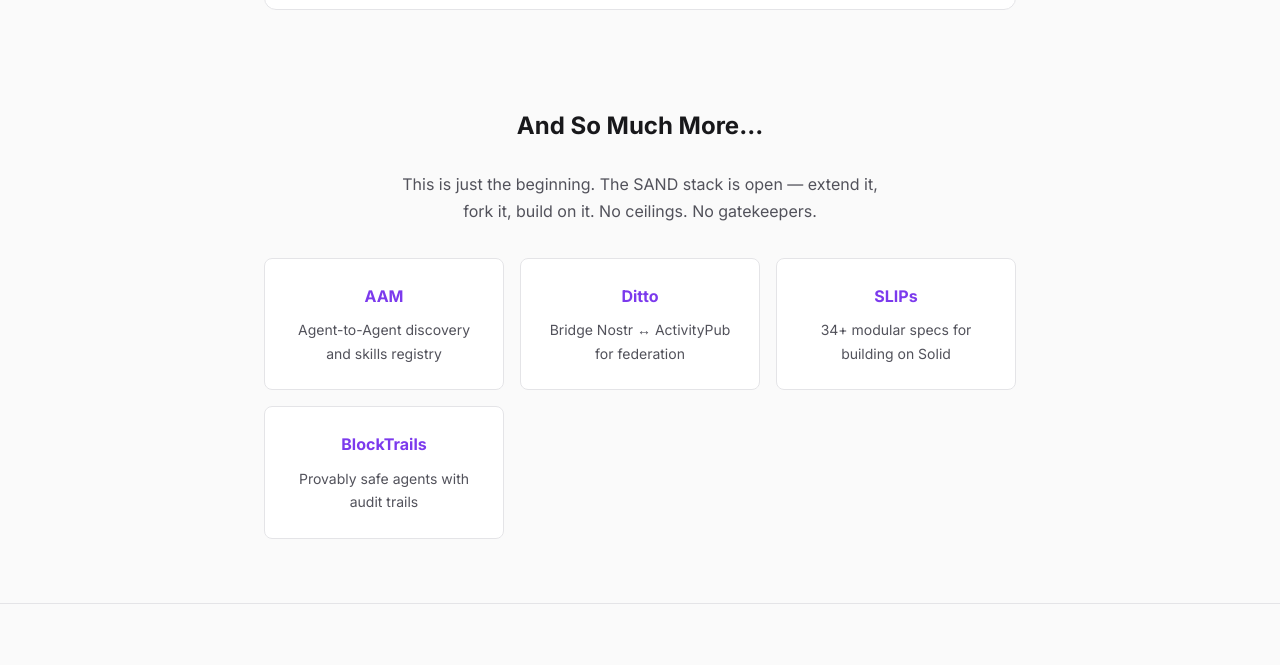
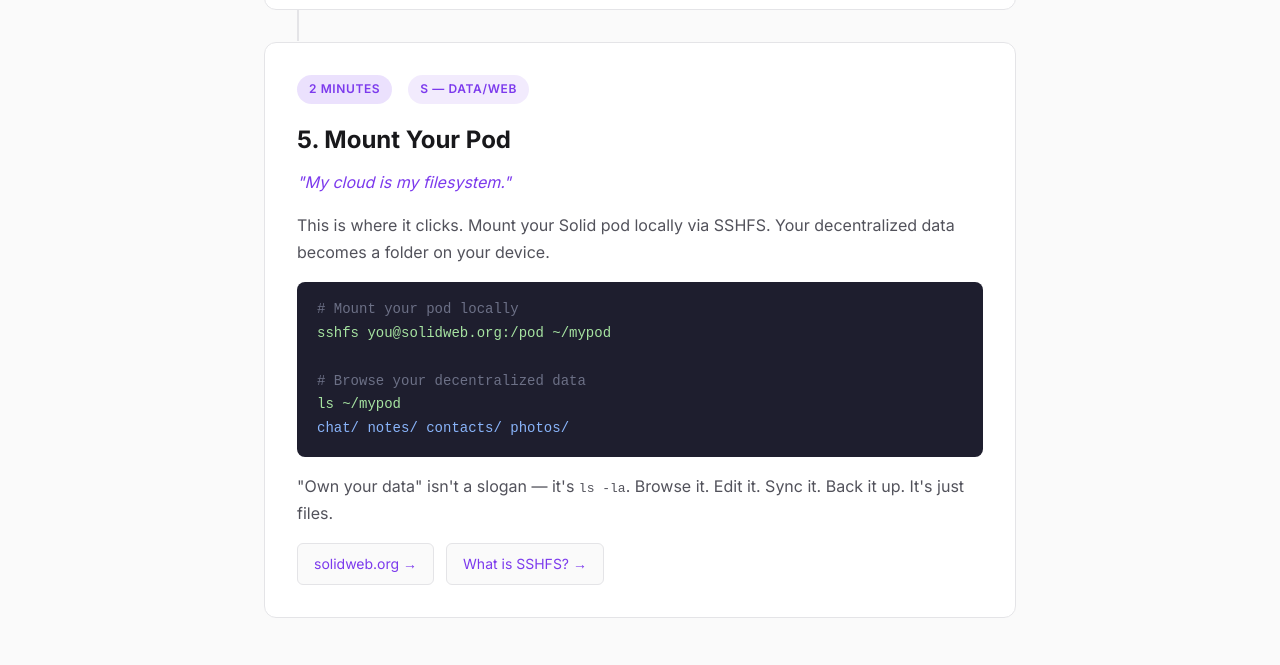
Before and after one commit to sandy-mount/sandymount, a website: page getting-started.html in a window 1280 px wide. Shown: the part 2664-3329 px from the top of the page. Drawn offline with Linux system fonts and the light colour scheme.

Commit message:
Add Step 5: Mount Your Pod via SSHFS
The capstone moment - "own your data" becomes ls -la.
Your decentralized web is just a folder on your device.

```diff
--- a/getting-started.html
+++ b/getting-started.html
@@ -333,6 +333,32 @@
           <a href="https://solid.github.io/chat/">Chat Specification →</a>
         </div>
       </div>
+
+      <!-- Step 5: Mount -->
+      <div class="step">
+        <div class="step-header">
+          <span class="step-time">2 minutes</span>
+          <span class="step-layer s">S — Data/Web</span>
+        </div>
+        <h2>5. Mount Your Pod</h2>
+        <p class="aha">"My cloud is my filesystem."</p>
+        <p>This is where it clicks. Mount your Solid pod locally via SSHFS. Your decentralized data becomes a folder on your device.</p>
+
+        <div class="step-code">
+          <span class="comment"># Mount your pod locally</span><br>
+          <span class="command">sshfs you@solidweb.org:/pod ~/mypod</span><br><br>
+          <span class="comment"># Browse your decentralized data</span><br>
+          <span class="command">ls ~/mypod</span><br>
+          <span class="output">chat/  notes/  contacts/  photos/</span>
+        </div>
+
+        <p>"Own your data" isn't a slogan — it's <code>ls -la</code>. Browse it. Edit it. Sync it. Back it up. It's just files.</p>
+
+        <div class="step-links">
+          <a href="https://solidweb.org/">solidweb.org →</a>
+          <a href="https://en.wikipedia.org/wiki/SSHFS">What is SSHFS? →</a>
+        </div>
+      </div>
     </div>
 
     <section class="next-steps">
```
